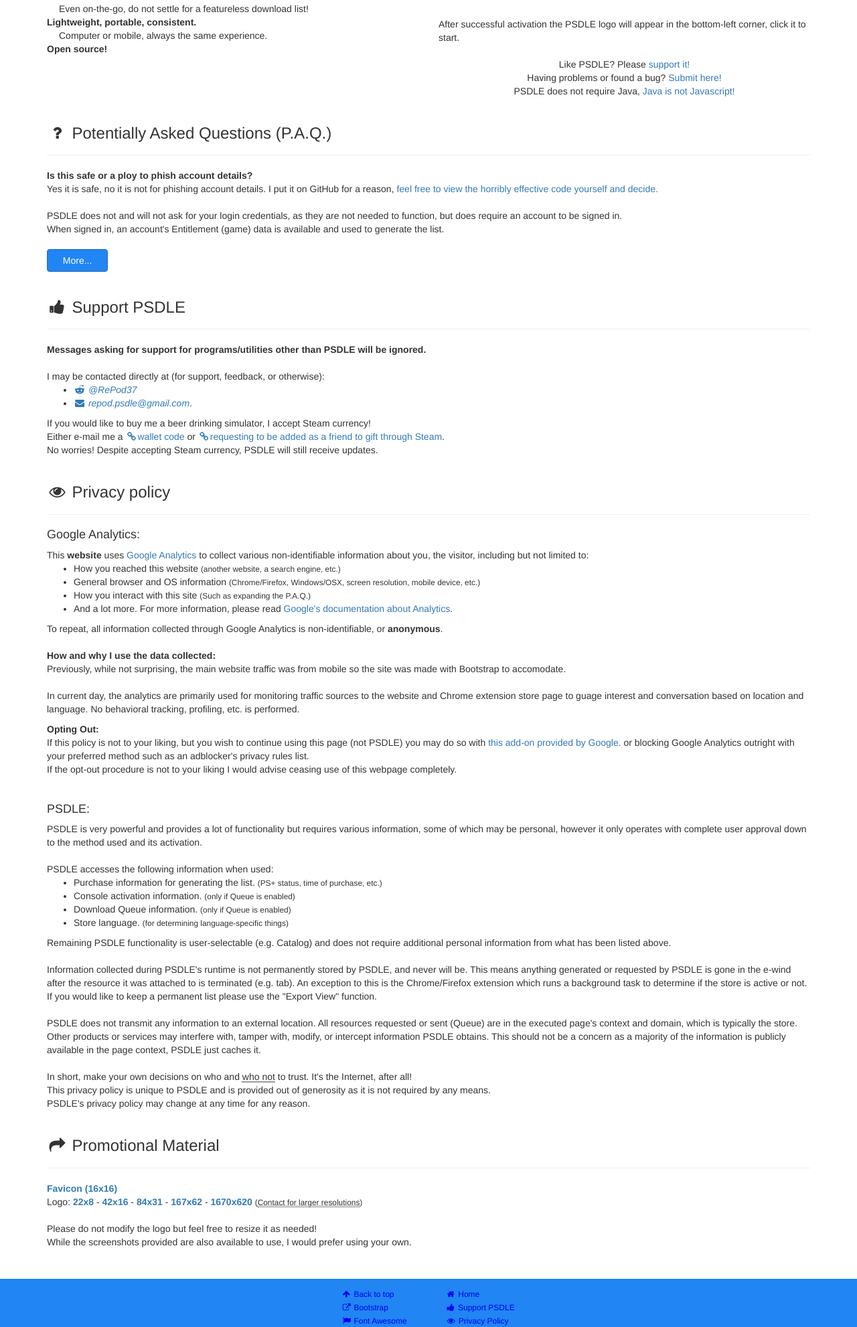
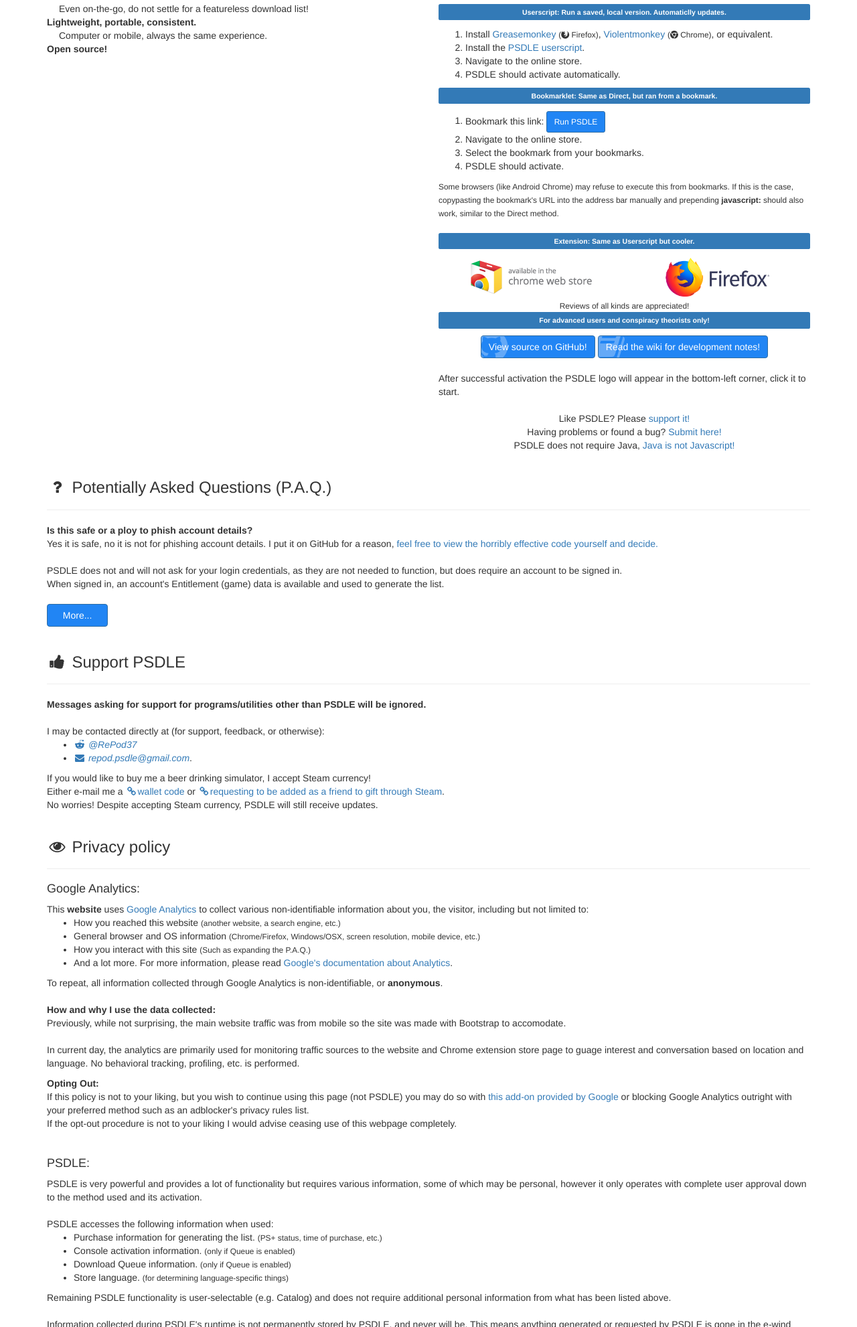
Before and after one commit to RePod/psdle, a plain HTML site: page index.html in a window 1280 px wide. Shown: the part 818-2800 px from the top of the page at 67% size. Drawn offline with Linux system fonts and the light colour scheme.

Commit message:
Improve noscript functionality
Assume noscript in this post-GDPR world so a lot of the site isn't hidden, RIP mobile scrolling.
Could alternatively do more stuff with CSS, too lazy to spawn elements via JS.

Tightened FF57 detection.
Better method labels when stacked for noscript.
Another opt-out option.
SVG logo link.

```diff
--- a/index.html
+++ b/index.html
@@ -68,6 +68,8 @@
         <div class="container">
             <div class="row">
                 <div class="col-md-12" style='text-align:center'>
+                    <noscript>JavaScript is not enabled. It's not required but recommended.<br>
+                    Google Analytics via JavaScript is also used (if possible), read privacy policy below for more info.<br><br></noscript>
                     <div class="hidden-md hidden-lg">
                         <a id="imgur_album" href="//imgur.com/a/GD3Eb" target="_blank"><button class="btn btn-primary btn-block"><i class="fa fa-image fa-fw"></i> View screenshots on Imgur!</button></a>
                     </div>
@@ -134,9 +136,9 @@
                         <label class="btn btn-primary btn-block" data-target="#method_source"><input type="radio"/>Source</label>
                     </div>
                     <div id="method_holder" class="accordion-group" style='margin-top:.8em'>
-                        <div id='method_direct' class="collapse in">
+                        <div id='method_direct' class="in">
                             <div class="label label-primary method_info">
-                                Most reliable method, the ultimate last resort.
+                                Direct: Ultimate last resort, should work 99% of the time.
                             </div>
                             <ol>
                                 <li>Copy the following to your clipboard:</li>
@@ -152,7 +154,10 @@
                                 <li>PSDLE should activate.</li>
                             </ol>
                         </div>
-                        <div id='method_userscript' class="collapse">
+                        <div id='method_userscript' class="in">
+                             <div class="label label-primary method_info">
+                                Userscript: Run a saved, local version. Automaticlly updates.
+                            </div>
                             <ol>
                                 <li>Install <a href="https://addons.mozilla.org/en-US/firefox/addon/greasemonkey/" target="_blank">Greasemonkey</a> <small>(<i class="fa fa-firefox"></i> Firefox)</small>, <a href="https://chrome.google.com/webstore/detail/violentmonkey/jinjaccalgkegednnccohejagnlnfdag" target="_blank">Violentmonkey</a> <small>(<i class="fa fa-chrome"></i> Chrome)</small>, or equivalent.</li>
                                 <li>Install the <a id="inline_userscript" href="psdle.user.js">PSDLE userscript</a>.</li>
@@ -160,10 +165,10 @@
                                 <li>PSDLE should activate automatically.</li>
                             </ol>
                         </div>
-                        <div id='method_bookmarklet' class="collapse">
+                        <div id='method_bookmarklet' class="in">
                             <div class="label label-primary method_info">
                                 <!-- <i class="fa fa-info fa-fw" style="float:left;"></i> -->
-                                This method requests the file from this site (hosted by GitHub) when used.
+                                Bookmarklet: Same as Direct, but ran from a bookmark.
                             </div>
                             <ol>
                                 <li>Bookmark this link: <a id="inline_bookmarklet" href="javascript:$.getScript('//repod.github.io/psdle/psdle.min.js');void(0);"><button class='btn btn-primary btn-xs'>Run PSDLE</button></a>
@@ -173,9 +178,9 @@
                             </ol>
                             <small>Some browsers (like Android Chrome) may refuse to execute this from bookmarks. If this is the case, copypasting the bookmark's URL into the address bar manually and prepending <strong>javascript:</strong> should also work, similar to the Direct method.</small><br><br>
                         </div>
-                        <div id='method_extension' class="collapse text-center">
+                        <div id='method_extension' class="in text-center">
                             <div class="label label-primary method_info">
-                                Unless otherwise noted, the following are for desktop browsers.
+                                Extension: Same as Userscript but cooler.
                             </div>
                             <div class='exts'>
                                 <a href="https://chrome.google.com/webstore/detail/psdle/jdjhhapoddhnimgdemnpbfagndcnmhii">
@@ -187,7 +192,7 @@
                             </div>
                             <small>Reviews of all kinds are appreciated!</small><br>
                         </div>
-                        <div id='method_source' class="collapse text-center">
+                        <div id='method_source' class="in text-center">
                             <div class="label label-primary method_info">
                                 For advanced users and conspiracy theorists only!
                             </div>
@@ -216,7 +221,7 @@
                     PSDLE does not and will not ask for your login credentials, as they are not needed to function, but does require an account to be signed in.<br>
                     When signed in, an account's Entitlement (game) data is available and used to generate the list.
                     <br><br>
-                    <div id="paq_container" class="collapse">
+                    <div id="paq_container">
                         <ul>
                             <li><a href="#paq1">Can I select which specific console I send items to for the download queue?</a></li>
                             <li><a href="#paq2">Sending items to the download queue is failing, despite working (minutes) before?</a></li>
@@ -336,7 +341,7 @@
                     </p>
                     <strong>Opting Out:</strong>
                     <p>
-                    If this policy is not to your liking, but you wish to continue using this page (not PSDLE) you may do so with <a href="//tools.google.com/dlpage/gaoptout">this add-on provided by Google.</a> or blocking Google Analytics outright with your preferred method such as an adblocker's privacy rules list.<br>
+                    If this policy is not to your liking, but you wish to continue using this page (not PSDLE) you may do so with <a href="//tools.google.com/dlpage/gaoptout">this add-on provided by Google</a> or blocking Google Analytics outright with your preferred method such as an adblocker's privacy rules list.<br>
                     If the opt-out procedure is not to your liking I would advise ceasing use of this webpage completely.
                     </p>
                     <br>
@@ -370,7 +375,7 @@
                         <h3 id="promo"><i class="fa fa-share fa-fw"></i> Promotional Material</h3>
                     </div>
                     <strong><a href="favicon.png">Favicon (16x16)</a></strong><br>
-                    Logo: <strong><a href="logo/1_psdle_do_not_even.png">22x8</a></strong> - <strong><a href="logo/2_psdle_tiny.png">42x16</a></strong> - <strong><a href="logo/3_psdle_mini.png">84x31</a></strong> - <strong><a href="logo/4_psdle.png">167x62</a></strong> - <strong><a href="logo/5_psdle_big.png">1670x620</a></strong> <small>(<abbr title="Please don't.">Contact for larger resolutions</abbr>)</small><br>
+                    Logo: <strong><a href="logo/1_psdle_do_not_even.png">22x8</a></strong> - <strong><a href="logo/2_psdle_tiny.png">42x16</a></strong> - <strong><a href="logo/3_psdle_mini.png">84x31</a></strong> - <strong><a href="logo/4_psdle.png">167x62</a></strong> - <strong><a href="logo/5_psdle_big.png">1670x620</a></strong> - <strong><a href="logo/psdle.svg">SVG</a></strong>
                     <br>
                     Please do not modify the logo but feel free to resize it as needed!<br>
                     While the screenshots provided are also available to use, I would prefer using your own.
--- a/js/site.js
+++ b/js/site.js
@@ -1,16 +1,16 @@
 $(document).ready(function(){
+ $("#paq_container").addClass("collapse") //Auto-collapse when we can script
  $("#method_select > label").click(function(){
   var t=$(this).data("target")
-  $("#method_holder .collapse.in").not(t).collapse("hide")
+  $("#method_holder > *").not(t).collapse("hide")
   $("#method_holder "+t).collapse("show")
   //ded: ga('send','event','Getting Started','click',$(this).text().trim())
  });
  var ff57regex = /(?:rv:|Firefox\/)([\d\.]+)/i,
- ff57 = (ff57regex.test(navigator.userAgent) && parseInt(navigator.userAgent.match(ff57regex).pop()) >= 57)
- var chrome=(window.chrome&&window.navigator.vendor==="Google Inc."),
-     ff=(typeof InstallTrigger !== undefined)
+     ff57 = (ff57regex.test(navigator.userAgent) && parseInt(navigator.userAgent.match(ff57regex).pop()) >= 57),
+     chrome=(window.chrome&&window.navigator.vendor==="Google Inc."),
      mobile=(/Android|webOS|iPhone|iPad|iPod|BlackBerry|Opera Mini|mobile/ig.test(navigator.userAgent))
- if((chrome || (ff && ff57)) && !mobile){$("label[data-target=#method_extension]").click()}
+ if((chrome || ff57) && !mobile){$("label[data-target=#method_extension]").click()}
  if (mobile){var a=$("#psdle_bit");a.text(a.text().replace(".js",".min.js"));}//min on mobile.
  /*
  $("#paq_more").click(function(){ga('send','event','P.A.Q.','click','More...')})
```
Also changed, not shown: logo/psdle.svg (added).
